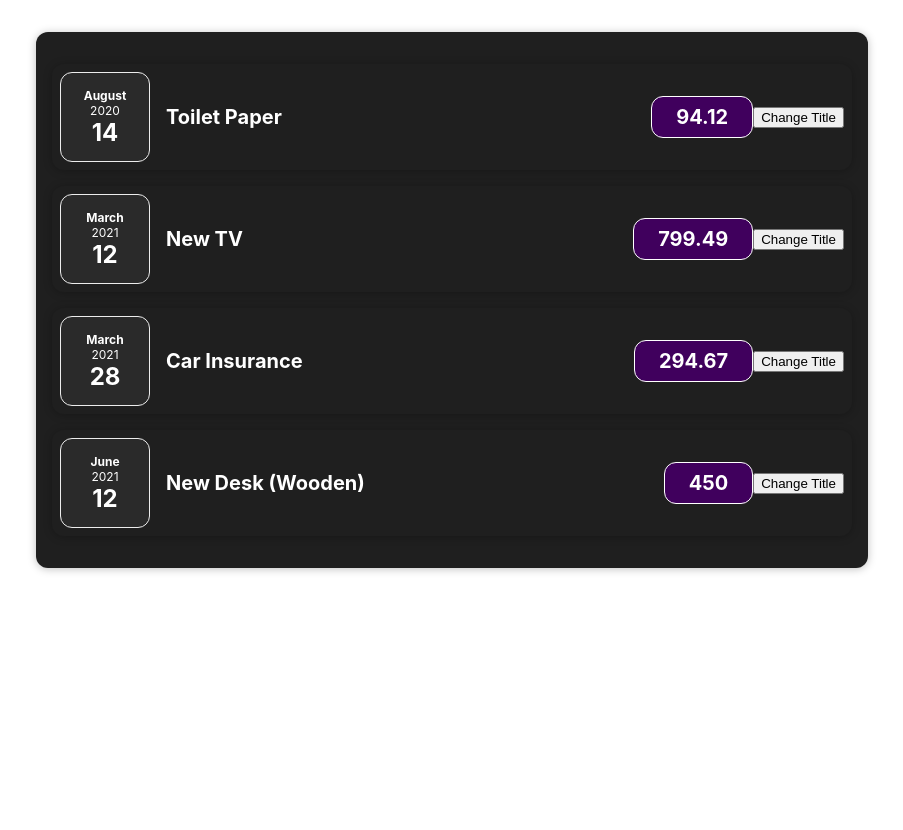
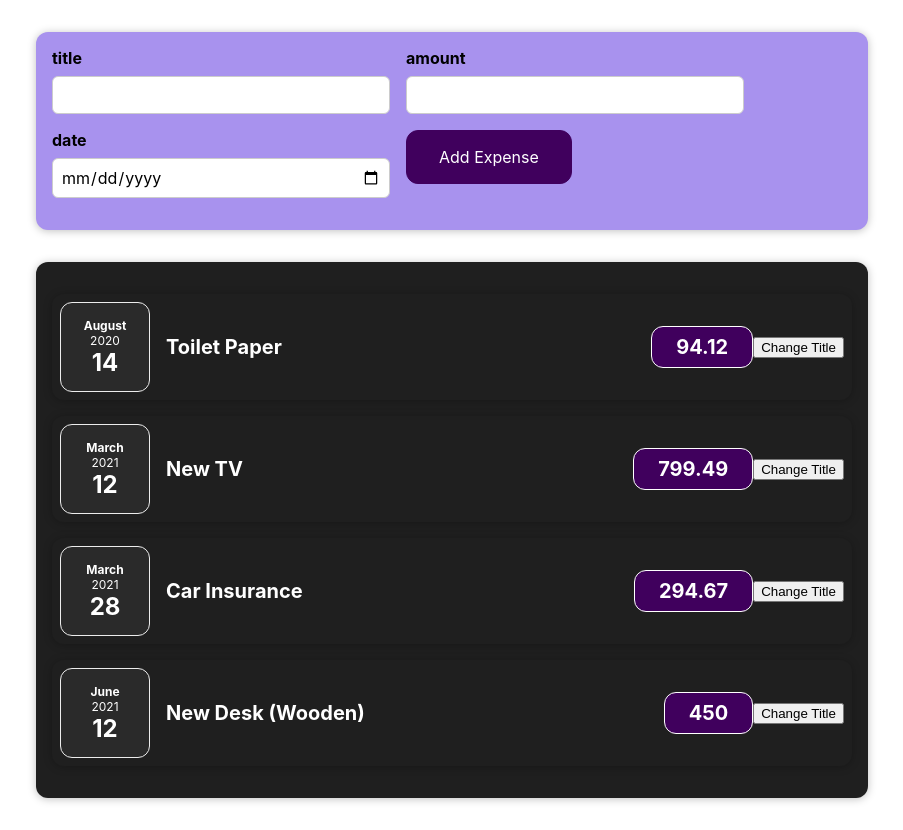
Before and after one commit to shivansh14402/Expense-tracker, a React (Create React App) app: page / in a window 1280 px wide. Shown: the whole page, without its empty margins (188-1091 px from the left). Before the commit the page ends 800 px from the top, so only its background shows below. Built offline with nearby package versions, Linux system fonts and the light colour scheme.

Commit message:
Expense Form Created

```diff
--- a/src/App.js
+++ b/src/App.js
@@ -1,4 +1,5 @@
 import Expenses from "./Components/Expenses/Expenses.js";
+import NewExpense from "./Components/NewExpense/NewExpense.js";
 
 
 function App() {
@@ -27,6 +28,7 @@ function App() {
 
   return (
    <div>
+     <NewExpense />
      <Expenses expenses={expense} />
    </div>
   );
--- /dev/null
+++ b/src/Components/NewExpense/ExpenseForm.css
@@ -0,0 +1,26 @@
+.new-expense__controls {
+    display: flex;
+    flex-wrap: wrap;
+    gap: 1rem;
+    margin-bottom: 1rem;
+    text-align: left;
+  }
+
+  .new-expense__control label {
+    font-weight: bold;
+    margin-bottom: 0.5rem;
+    display: block;
+  }
+
+  .new-expense__control input {
+    font: inherit;
+    padding: 0.5rem;
+    border-radius: 6px;
+    border: 1px solid #ccc;
+    width: 20rem;
+    max-width: 100%;
+  }
+
+  .new-expense__actions {
+    text-align: right;
+  }
--- /dev/null
+++ b/src/Components/NewExpense/ExpenseForm.js
@@ -0,0 +1,25 @@
+import React from "react";
+import "./ExpenseForm.css"
+
+const ExpenseForm = () => {
+
+    return(
+        <form className="new-expense__controls">
+            <div className="new-expense__control">
+                <label>title</label>
+                <input type="text" />
+            </div>
+            <div className="new-expense__control">
+                <label>amount</label>
+                <input type="number" min="0.01" step="0.01" />
+            </div>
+            <div className="new-expense__control">
+                <label>date</label>
+                <input type="date" min="2019-01-01" max="2022-12-31"/>
+            </div>
+            <div className="new-expense__actions"><button type="submit">Add Expense</button></div>
+        </form>
+    )
+}
+
+export default ExpenseForm
--- /dev/null
+++ b/src/Components/NewExpense/NewExpense.css
@@ -0,0 +1,38 @@
+.new-expense {
+    background-color: #a892ee;
+    padding: 1rem;
+    margin: 2rem auto;
+    width: 50rem;
+    max-width: 95%;
+    border-radius: 12px;
+    text-align: center;
+    box-shadow: 0 1px 8px rgba(0, 0, 0, 0.25);
+  }
+
+  .new-expense button {
+    font: inherit;
+    cursor: pointer;
+    padding: 1rem 2rem;
+    border: 1px solid #40005d;
+    background-color: #40005d;
+    color: white;
+    border-radius: 12px;
+    margin-right: 1rem;
+  }
+
+  .new-expense button:hover,
+  .new-expense button:active {
+    background-color: #510674;
+    border-color: #510674;
+  }
+
+  .new-expense button.alternative {
+    color: #220131;
+    border-color: transparent;
+    background-color: transparent;
+  }
+
+  .new-expense button.alternative:hover,
+  .new-expense button.alternative:active {
+    background-color: #ddb3f8;
+  }
--- /dev/null
+++ b/src/Components/NewExpense/NewExpense.js
@@ -0,0 +1,15 @@
+import React from "react";
+import "./NewExpense.css"
+import ExpenseForm from "./ExpenseForm";
+
+
+const NewExpense = () => {
+
+    return(
+        <div className="new-expense">
+            <ExpenseForm />
+        </div>
+    )
+}
+
+export default NewExpense;
```
